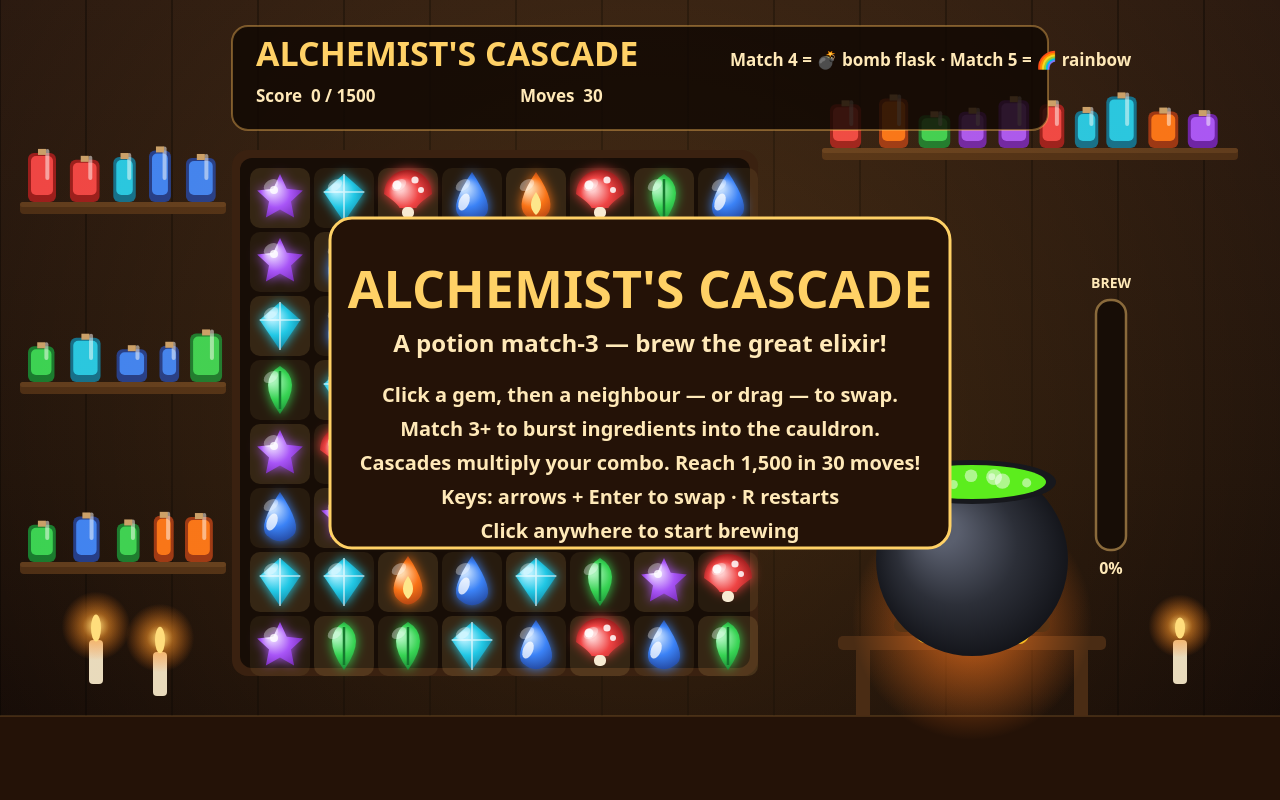
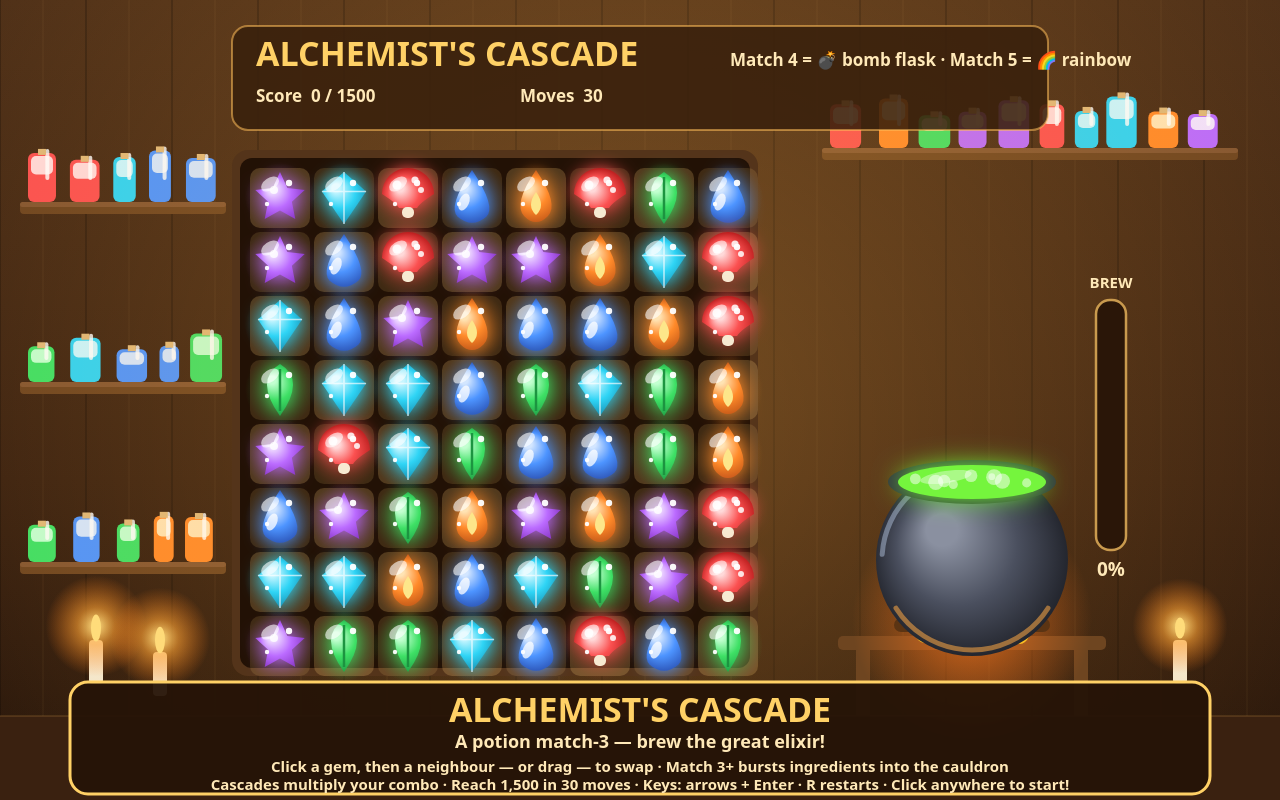
Before and after one commit to binasalama12/makefun-best-game-01-w10, a plain HTML site: page game/index.html in a window 1280 px wide. Drawn offline with Linux system fonts and the light colour scheme; animation ran at ten frames a second.

Commit message:
Visual repair: lift murky palette, glowing gems + rim-lit cauldron, slim bottom title banner so full grid shows on cover

```diff
--- a/game/index.html
+++ b/game/index.html
@@ -6,7 +6,7 @@
 <title>Alchemist's Cascade</title>
 <link rel="icon" href="data:,">
 <style>
-  html, body { margin: 0; height: 100%; overflow: hidden; background: #1a0f0a; }
+  html, body { margin: 0; height: 100%; overflow: hidden; background: #2a1608; }
   #game { position: fixed; inset: 0; width: 100%; height: 100%; display: block; touch-action: none; }
   #status { position: absolute; width: 1px; height: 1px; overflow: hidden; clip-path: inset(50%); white-space: nowrap; }
 </style>
--- a/game/src/main.js
+++ b/game/src/main.js
@@ -9,12 +9,12 @@ const CELL = 60, GAP = 4, STEP = CELL + GAP;
 const BX = 250, BY = 168; // board origin
 const TARGET = 1500, MAXMOVES = 30;
 const COLORS = [
-  { name: 'herb', main: '#37d353', dark: '#147a2e', light: '#a7f3b8' },
-  { name: 'crystal', main: '#22c8e5', dark: '#0e6e8c', light: '#b3f0ff' },
-  { name: 'mushroom', main: '#ef4444', dark: '#991b1b', light: '#fecaca' },
-  { name: 'flame', main: '#f97316', dark: '#9a3412', light: '#fed7aa' },
-  { name: 'droplet', main: '#3b82f6', dark: '#1e3a8a', light: '#bfdbfe' },
-  { name: 'star vial', main: '#a855f7', dark: '#6b21a8', light: '#e9d5ff' },
+  { name: 'herb', main: '#3ee065', dark: '#1c9440', light: '#c2ffd0' },
+  { name: 'crystal', main: '#2fd4f5', dark: '#1280a3', light: '#c9f6ff' },
+  { name: 'mushroom', main: '#fb5151', dark: '#b91c1c', light: '#ffd9d9' },
+  { name: 'flame', main: '#ff8a2a', dark: '#b44a12', light: '#ffe3b3' },
+  { name: 'droplet', main: '#4d94ff', dark: '#2547a8', light: '#d3e6ff' },
+  { name: 'star vial', main: '#bb6bff', dark: '#7e2bb8', light: '#f2e2ff' },
 ];
 const params = new URLSearchParams(location.search);
 const shot = params.get('shot');
@@ -165,11 +165,13 @@ addEventListener('keydown', e => {
 function rr(x, y, w, h, r) { ctx.beginPath(); ctx.roundRect(x, y, w, h, r); }
 function drawBackground() {
   const g = ctx.createLinearGradient(0, 0, 0, H);
-  g.addColorStop(0, '#2b1a10'); g.addColorStop(0.6, '#1d110a'); g.addColorStop(1, '#120906');
+  g.addColorStop(0, '#503118'); g.addColorStop(0.6, '#3a2110'); g.addColorStop(1, '#26150a');
   ctx.fillStyle = g; ctx.fillRect(0, 0, W, H);
   // wood planks
-  ctx.strokeStyle = 'rgba(0,0,0,0.35)'; ctx.lineWidth = 2;
+  ctx.strokeStyle = 'rgba(0,0,0,0.22)'; ctx.lineWidth = 2;
   for (let x = 0; x < W; x += 86) { ctx.beginPath(); ctx.moveTo(x, 0); ctx.lineTo(x, H); ctx.stroke(); }
+  ctx.strokeStyle = 'rgba(255,205,130,0.07)'; ctx.lineWidth = 1;
+  for (let x = 43; x < W; x += 86) { ctx.beginPath(); ctx.moveTo(x, 0); ctx.lineTo(x, H); ctx.stroke(); }
   // shelves with bottles (left + top-right areas)
   drawShelf(28, 150, 190); drawShelf(28, 330, 190); drawShelf(28, 510, 190);
   drawShelf(830, 96, 400);
@@ -177,40 +179,44 @@ function drawBackground() {
   drawCandle(96, 640); drawCandle(160, 652); drawCandle(1180, 640);
   // warm candle glow
   const glow = ctx.createRadialGradient(640, 400, 60, 640, 400, 760);
-  glow.addColorStop(0, 'rgba(255,170,60,0.14)'); glow.addColorStop(1, 'rgba(255,170,60,0)');
+  glow.addColorStop(0, 'rgba(255,180,70,0.26)'); glow.addColorStop(1, 'rgba(255,170,60,0)');
   ctx.fillStyle = glow; ctx.fillRect(0, 0, W, H);
   // floor
-  ctx.fillStyle = '#241207'; ctx.fillRect(0, 716, W, 84);
-  ctx.strokeStyle = 'rgba(255,190,90,0.15)'; ctx.beginPath(); ctx.moveTo(0, 716); ctx.lineTo(W, 716); ctx.stroke();
+  ctx.fillStyle = '#3a2110'; ctx.fillRect(0, 716, W, 84);
+  ctx.strokeStyle = 'rgba(255,190,90,0.28)'; ctx.beginPath(); ctx.moveTo(0, 716); ctx.lineTo(W, 716); ctx.stroke();
 }
 function drawShelf(x, y, w) {
   const rngB = createRandom(x * 31 + y);
-  ctx.fillStyle = '#4a2c14'; rr(x - 8, y + 52, w + 16, 12, 4); ctx.fill();
-  ctx.fillStyle = '#5d3a1c'; rr(x - 8, y + 52, w + 16, 5, 3); ctx.fill();
+  ctx.fillStyle = '#6e4520'; rr(x - 8, y + 52, w + 16, 12, 4); ctx.fill();
+  ctx.fillStyle = '#845631'; rr(x - 8, y + 52, w + 16, 5, 3); ctx.fill();
   let bx = x;
   while (bx < x + w - 26) {
     const bw = 18 + rngB() * 14, bh = 32 + rngB() * 20;
     const col = COLORS[randInt(rngB, 6)];
-    ctx.fillStyle = col.dark; rr(bx, y + 52 - bh, bw, bh, 6); ctx.fill();
-    ctx.fillStyle = col.main; rr(bx + 3, y + 55 - bh, bw - 6, bh - 10, 5); ctx.fill();
-    ctx.fillStyle = 'rgba(255,255,255,0.5)'; rr(bx + bw * 0.62, y + 48 - bh, 4, bh - 18, 2); ctx.fill();
-    ctx.fillStyle = '#c9a06a'; ctx.fillRect(bx + bw / 2 - 4, y + 48 - bh, 8, 6);
+    ctx.fillStyle = col.main; rr(bx, y + 52 - bh, bw, bh, 6); ctx.fill();
+    ctx.fillStyle = col.light; rr(bx + 3, y + 55 - bh, bw - 6, bh * 0.38, 5); ctx.fill();
+    ctx.fillStyle = 'rgba(255,255,255,0.8)'; rr(bx + bw * 0.62, y + 48 - bh, 4, bh - 18, 2); ctx.fill();
+    ctx.fillStyle = '#e0b878'; ctx.fillRect(bx + bw / 2 - 4, y + 48 - bh, 8, 6);
     bx += bw + 8 + rngB() * 10;
   }
 }
 function drawCandle(x, y) {
   const fl = 3 + Math.sin(S.time * 0.11 + x) * 1.6;
-  ctx.fillStyle = '#e8dcc0'; rr(x - 7, y, 14, 44, 4); ctx.fill();
-  const fg = ctx.createRadialGradient(x, y - 14, 2, x, y - 14, 30 + fl);
-  fg.addColorStop(0, 'rgba(255,220,120,0.95)'); fg.addColorStop(0.35, 'rgba(255,150,40,0.55)'); fg.addColorStop(1, 'rgba(255,120,20,0)');
-  ctx.fillStyle = fg; ctx.beginPath(); ctx.arc(x, y - 14, 30 + fl, 0, 7); ctx.fill();
+  ctx.fillStyle = '#f4ead2'; rr(x - 7, y, 14, 44, 4); ctx.fill();
+  const fg = ctx.createRadialGradient(x, y - 14, 2, x, y - 14, 46 + fl);
+  fg.addColorStop(0, 'rgba(255,224,130,0.95)'); fg.addColorStop(0.35, 'rgba(255,160,50,0.6)'); fg.addColorStop(1, 'rgba(255,120,20,0)');
+  ctx.fillStyle = fg; ctx.beginPath(); ctx.arc(x, y - 14, 46 + fl, 0, 7); ctx.fill();
   ctx.fillStyle = '#ffdf7e'; ctx.beginPath(); ctx.ellipse(x, y - 12, 5, 9 + fl, 0, 0, 7); ctx.fill();
 }
 function drawGem(cx, cy, cell, scale = 1) {
-  const { t, s } = cell; const c = COLORS[t]; const R = 24 * scale;
+  const { t, s } = cell; const c = COLORS[t]; const R = 26 * scale;
   ctx.save(); ctx.translate(cx, cy);
+  // halo so the gem reads at small (dossier) scale
+  const halo = ctx.createRadialGradient(0, 0, 2, 0, 0, R + 9);
+  halo.addColorStop(0, c.main + '55'); halo.addColorStop(1, c.main + '00');
+  ctx.fillStyle = halo; ctx.beginPath(); ctx.arc(0, 0, R + 9, 0, 7); ctx.fill();
   // flask body glow
-  ctx.shadowColor = c.main; ctx.shadowBlur = 12;
+  ctx.shadowColor = c.main; ctx.shadowBlur = 18;
   const body = ctx.createRadialGradient(-8, -10, 4, 0, 0, R + 4);
   body.addColorStop(0, c.light); body.addColorStop(0.45, c.main); body.addColorStop(1, c.dark);
   ctx.fillStyle = body;
@@ -242,14 +248,17 @@ function drawGem(cx, cy, cell, scale = 1) {
     ctx.shadowBlur = 0; ctx.fillStyle = 'rgba(255,255,255,0.8)'; ctx.beginPath(); ctx.arc(-6, -8, 4, 0, 7); ctx.fill();
   }
   ctx.shadowBlur = 0;
-  // gloss
-  ctx.fillStyle = 'rgba(255,255,255,0.35)';
-  ctx.beginPath(); ctx.ellipse(-9, -13, 8, 5, -0.6, 0, 7); ctx.fill();
+  // gloss + facet sparkle
+  ctx.fillStyle = 'rgba(255,255,255,0.6)';
+  ctx.beginPath(); ctx.ellipse(-10, -14, 10, 6, -0.6, 0, 7); ctx.fill();
+  ctx.fillStyle = 'rgba(255,255,255,0.95)';
+  ctx.beginPath(); ctx.arc(9, -15, 3.2, 0, 7); ctx.fill();
+  ctx.beginPath(); ctx.arc(-13, 6, 2.2, 0, 7); ctx.fill();
   if (s === 1) { // bomb flask ring
-    ctx.strokeStyle = '#ffd166'; ctx.lineWidth = 3.5; ctx.beginPath(); ctx.arc(0, 0, R + 4, 0, 7); ctx.stroke();
+    ctx.strokeStyle = '#ffd166'; ctx.lineWidth = 3.5; ctx.beginPath(); ctx.arc(0, 0, R + 3, 0, 7); ctx.stroke();
     ctx.fillStyle = '#ffd166'; ctx.font = 'bold 15px system-ui'; ctx.textAlign = 'center'; ctx.fillText('💣', 0, -R - 6);
   } else if (s === 2) { // rainbow elixir ring
-    ctx.lineWidth = 4; ctx.beginPath(); ctx.arc(0, 0, R + 4, 0, 7);
+    ctx.lineWidth = 4; ctx.beginPath(); ctx.arc(0, 0, R + 3, 0, 7);
     ctx.strokeStyle = `hsl(${(S.time * 4) % 360} 90% 65%)`; ctx.stroke();
     ctx.font = '15px system-ui'; ctx.textAlign = 'center'; ctx.fillText('🌈', 0, -R - 6);
   }
@@ -257,11 +266,11 @@ function drawGem(cx, cy, cell, scale = 1) {
 }
 function drawBoard() {
   // board frame: wooden table + parchment inset
-  ctx.fillStyle = '#3a2110'; rr(BX - 18, BY - 18, COLS * STEP + 14, ROWS * STEP + 14, 16); ctx.fill();
-  ctx.fillStyle = '#170d06'; rr(BX - 10, BY - 10, COLS * STEP - 2, ROWS * STEP - 2, 12); ctx.fill();
+  ctx.fillStyle = '#54341a'; rr(BX - 18, BY - 18, COLS * STEP + 14, ROWS * STEP + 14, 16); ctx.fill();
+  ctx.fillStyle = '#221105'; rr(BX - 10, BY - 10, COLS * STEP - 2, ROWS * STEP - 2, 12); ctx.fill();
   for (let y = 0; y < ROWS; y++) for (let x = 0; x < COLS; x++) {
     const px = BX + x * STEP, py = BY + y * STEP;
-    ctx.fillStyle = (x + y) % 2 ? 'rgba(255,205,120,0.07)' : 'rgba(255,205,120,0.13)';
+    ctx.fillStyle = (x + y) % 2 ? 'rgba(255,205,120,0.13)' : 'rgba(255,205,120,0.21)';
     rr(px, py, CELL, CELL, 10); ctx.fill();
     const cell = S.board[y][x]; if (!cell) continue;
     const [cx, cy] = cellCenter(x, y);
@@ -278,7 +287,7 @@ function drawBoard() {
 function drawCauldron() {
   const cx = 972, cy = 560; const fill = Math.min(1, S.score / TARGET);
   // side table
-  ctx.fillStyle = '#4a2c14'; rr(838, 636, 268, 14, 5); ctx.fill(); ctx.fillRect(856, 650, 14, 66); ctx.fillRect(1074, 650, 14, 66);
+  ctx.fillStyle = '#6e4520'; rr(838, 636, 268, 14, 5); ctx.fill(); ctx.fillRect(856, 650, 14, 66); ctx.fillRect(1074, 650, 14, 66);
   // brew glow under pot
   const bg = ctx.createRadialGradient(cx, cy + 60, 8, cx, cy + 60, 120);
   bg.addColorStop(0, 'rgba(255,120,30,0.75)'); bg.addColorStop(1, 'rgba(255,120,30,0)');
@@ -292,13 +301,26 @@ function drawCauldron() {
   ctx.fillStyle = '#5b3413'; rr(cx - 78, cy + 58, 156, 14, 7); ctx.fill(); // logs bar
   // pot body
   const pot = ctx.createRadialGradient(cx - 30, cy - 30, 16, cx, cy, 105);
-  pot.addColorStop(0, '#5a5f6e'); pot.addColorStop(0.5, '#2c2f38'); pot.addColorStop(1, '#101116');
+  pot.addColorStop(0, '#8a90a0'); pot.addColorStop(0.5, '#4a4f5e'); pot.addColorStop(1, '#1d1f26');
   ctx.fillStyle = pot; ctx.beginPath(); ctx.arc(cx, cy, 96, 0, 7); ctx.fill();
-  ctx.fillStyle = '#17181d'; ctx.beginPath(); ctx.ellipse(cx, cy - 78, 84, 22, 0, 0, 7); ctx.fill();
+  // rim light: cool sheen top-left, warm fire bounce along the belly
+  ctx.lineWidth = 5; ctx.lineCap = 'round';
+  ctx.strokeStyle = 'rgba(205,225,255,0.4)';
+  ctx.beginPath(); ctx.arc(cx, cy, 90, Math.PI * 1.02, Math.PI * 1.52); ctx.stroke();
+  ctx.strokeStyle = 'rgba(255,170,70,0.55)';
+  ctx.beginPath(); ctx.arc(cx, cy, 90, Math.PI * 0.18, Math.PI * 0.82); ctx.stroke();
+  ctx.lineCap = 'butt';
+  ctx.fillStyle = '#33363f'; ctx.beginPath(); ctx.ellipse(cx, cy - 78, 84, 22, 0, 0, 7); ctx.fill();
   // brew surface — color mixes toward rainbow as it fills
   const hue = 95 + fill * 180 + Math.sin(S.time * 0.05) * 12;
-  ctx.fillStyle = `hsl(${hue} 85% ${52 + S.brewGlow * 12}%)`;
+  ctx.save();
+  ctx.shadowColor = `hsl(${hue} 95% 60%)`; ctx.shadowBlur = 26;
+  ctx.fillStyle = `hsl(${hue} 90% ${60 + S.brewGlow * 10}%)`;
   ctx.beginPath(); ctx.ellipse(cx, cy - 78, 74, 17, 0, 0, 7); ctx.fill();
+  ctx.restore();
+  // glossy sheen on the brew
+  ctx.fillStyle = 'rgba(255,255,255,0.38)';
+  ctx.beginPath(); ctx.ellipse(cx - 26, cy - 83, 26, 6, -0.15, 0, 7); ctx.fill();
   // bubbles
   const rngB = createRandom(99);
   for (let i = 0; i < 9; i++) {
@@ -312,19 +334,23 @@ function drawCauldron() {
   }
   // brew meter (right of cauldron)
   const mx = 1096, my = 300, mh = 250;
-  ctx.fillStyle = '#170d06'; rr(mx, my, 30, mh, 14); ctx.fill();
-  ctx.strokeStyle = '#8a6a3b'; ctx.lineWidth = 2.5; rr(mx, my, 30, mh, 14); ctx.stroke();
+  ctx.fillStyle = '#2a1608'; rr(mx, my, 30, mh, 14); ctx.fill();
+  ctx.strokeStyle = '#c99a4e'; ctx.lineWidth = 2.5; rr(mx, my, 30, mh, 14); ctx.stroke();
   const fh2 = mh * fill;
   const mg = ctx.createLinearGradient(0, my + mh, 0, my);
-  mg.addColorStop(0, '#37d353'); mg.addColorStop(0.6, '#a855f7'); mg.addColorStop(1, '#ffd166');
-  ctx.fillStyle = mg; if (fh2 > 4) { rr(mx + 4, my + mh - fh2 + 4, 22, fh2 - 6, 10); ctx.fill(); }
-  ctx.fillStyle = '#ffe9b8'; ctx.font = 'bold 14px system-ui'; ctx.textAlign = 'center';
+  mg.addColorStop(0, '#3ee065'); mg.addColorStop(0.6, '#bb6bff'); mg.addColorStop(1, '#ffd166');
+  if (fh2 > 4) {
+    ctx.save(); ctx.shadowColor = '#bb6bff'; ctx.shadowBlur = 14;
+    ctx.fillStyle = mg; rr(mx + 4, my + mh - fh2 + 4, 22, fh2 - 6, 10); ctx.fill(); ctx.restore();
+    ctx.fillStyle = 'rgba(255,255,255,0.45)'; rr(mx + 8, my + mh - fh2 + 8, 6, Math.max(4, fh2 - 14), 3); ctx.fill();
+  }
+  ctx.fillStyle = '#ffe9b8'; ctx.font = 'bold 15px system-ui'; ctx.textAlign = 'center';
   ctx.fillText('BREW', mx + 15, my - 12);
-  ctx.font = 'bold 16px system-ui'; ctx.fillText(`${Math.round(fill * 100)}%`, mx + 15, my + mh + 24);
+  ctx.font = 'bold 19px system-ui'; ctx.fillText(`${Math.round(fill * 100)}%`, mx + 15, my + mh + 26);
 }
 function drawHUD() {
-  ctx.fillStyle = 'rgba(16,8,3,0.82)'; rr(232, 26, 816, 104, 16); ctx.fill();
-  ctx.strokeStyle = 'rgba(255,190,90,0.4)'; ctx.lineWidth = 2; rr(232, 26, 816, 104, 16); ctx.stroke();
+  ctx.fillStyle = 'rgba(58,32,12,0.88)'; rr(232, 26, 816, 104, 16); ctx.fill();
+  ctx.strokeStyle = 'rgba(255,190,90,0.55)'; ctx.lineWidth = 2; rr(232, 26, 816, 104, 16); ctx.stroke();
   ctx.textAlign = 'left'; ctx.fillStyle = '#ffd166';
   ctx.font = '900 34px system-ui'; ctx.fillText("ALCHEMIST'S CASCADE", 256, 66);
   ctx.font = '600 17px system-ui'; ctx.fillStyle = '#ffe9b8';
@@ -351,7 +377,7 @@ function drawParticles() {
 }
 function panel(title, sub, lines, accent, dim = true) {
   if (dim) { ctx.fillStyle = 'rgba(10,5,2,0.62)'; ctx.fillRect(0, 0, W, H); }
-  ctx.fillStyle = '#241207'; rr(330, 218, 620, 330, 22); ctx.fill();
+  ctx.fillStyle = '#2f1c0b'; rr(330, 218, 620, 330, 22); ctx.fill();
   ctx.strokeStyle = accent; ctx.lineWidth = 3; rr(330, 218, 620, 330, 22); ctx.stroke();
   ctx.textAlign = 'center'; ctx.fillStyle = accent; ctx.font = '900 52px system-ui';
   ctx.fillText(title, 640, 308);
@@ -359,13 +385,26 @@ function panel(title, sub, lines, accent, dim = true) {
   ctx.font = '600 20px system-ui'; let y = 402;
   for (const l of lines) { ctx.fillText(l, 640, y); y += 34; }
 }
+// Title screen: slim banner along the bottom so the live grid and the
+// cauldron — the game's best assets — stay fully visible on the cover frame.
+function drawTitleBanner() {
+  ctx.fillStyle = 'rgba(38,20,7,0.94)'; rr(70, 682, 1140, 112, 18); ctx.fill();
+  ctx.strokeStyle = '#ffd166'; ctx.lineWidth = 3; rr(70, 682, 1140, 112, 18); ctx.stroke();
+  ctx.textAlign = 'center';
+  ctx.fillStyle = '#ffd166'; ctx.font = '900 34px system-ui';
+  ctx.fillText("ALCHEMIST'S CASCADE", 640, 722);
+  ctx.fillStyle = '#ffe9b8'; ctx.font = '700 18px system-ui';
+  ctx.fillText('A potion match-3 — brew the great elixir!', 640, 748);
+  ctx.font = '600 15px system-ui';
+  ctx.fillText('Click a gem, then a neighbour — or drag — to swap · Match 3+ bursts ingredients into the cauldron', 640, 772);
+  ctx.fillText('Cascades multiply your combo · Reach 1,500 in 30 moves · Keys: arrows + Enter · R restarts · Click anywhere to start!', 640, 790);
+}
 function draw() {
   ctx.setTransform(canvas.width / W, 0, 0, canvas.height / H, 0, 0);
   S.time++;
   drawBackground(); drawBoard(); drawCauldron(); drawHUD(); drawParticles();
   if (S.comboTimer > 0) S.comboTimer--;
-  if (S.screen === 'title') panel("ALCHEMIST'S CASCADE", 'A potion match-3 — brew the great elixir!',
-    ['Click a gem, then a neighbour — or drag — to swap.', 'Match 3+ to burst ingredients into the cauldron.', 'Cascades multiply your combo. Reach 1,500 in 30 moves!', 'Keys: arrows + Enter to swap · R restarts', 'Click anywhere to start brewing'], '#ffd166', false);
+  if (S.screen === 'title') drawTitleBanner();
   if (S.screen === 'end' && S.endKind === 'win') panel('BREW COMPLETE!', `The great elixir is ready — score ${S.score}!`,
     [`Target ${TARGET} reached with ${S.moves} moves to spare.`, 'The cauldron bubbles over with rainbow brew.', 'Press R or click to brew again'], '#7CFC9A');
   if (S.screen === 'end' && S.endKind === 'lose') panel('THE BREW FIZZLED…', `Out of moves at ${S.score} / ${TARGET}.`,
```
